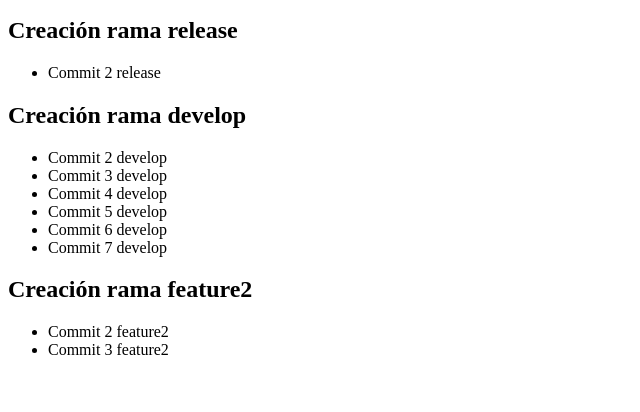
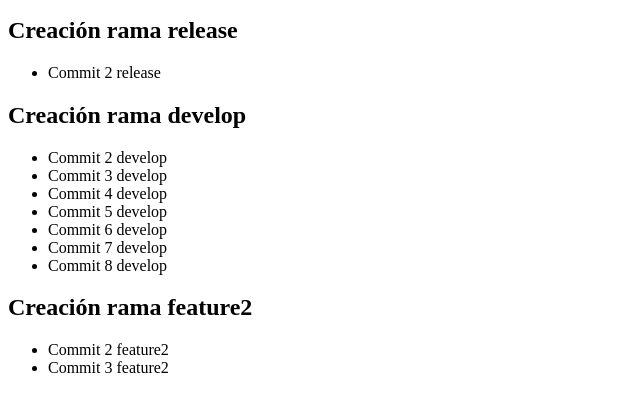
Before and after one commit to pabloGRC90/UT-Git_PGG5, a plain HTML site: page public/index.html in a window 1280 px wide. Shown: the part 110-522 px from the top of the page, without its empty margins (0-640 px from the left). Drawn offline with Linux system fonts and the light colour scheme.

Commit message:
Commit 8 develop

```diff
--- a/public/index.html
+++ b/public/index.html
@@ -24,6 +24,7 @@
         <li>Commit 5 develop</li>
         <li>Commit 6 develop</li>
         <li>Commit 7 develop</li>
+        <li>Commit 8 develop</li>
     </ul>
 
     <h2>Creación rama feature2</h2>
```
